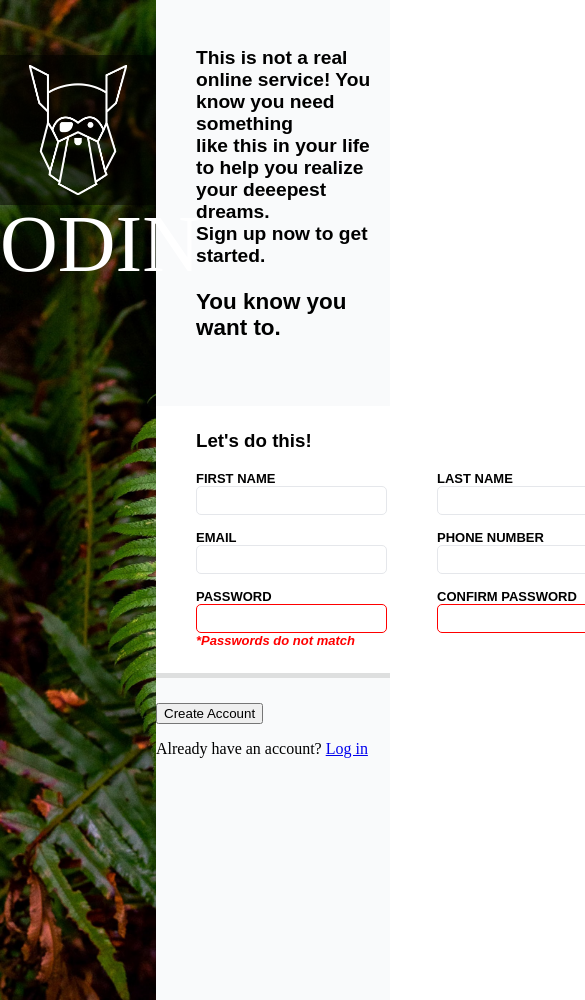
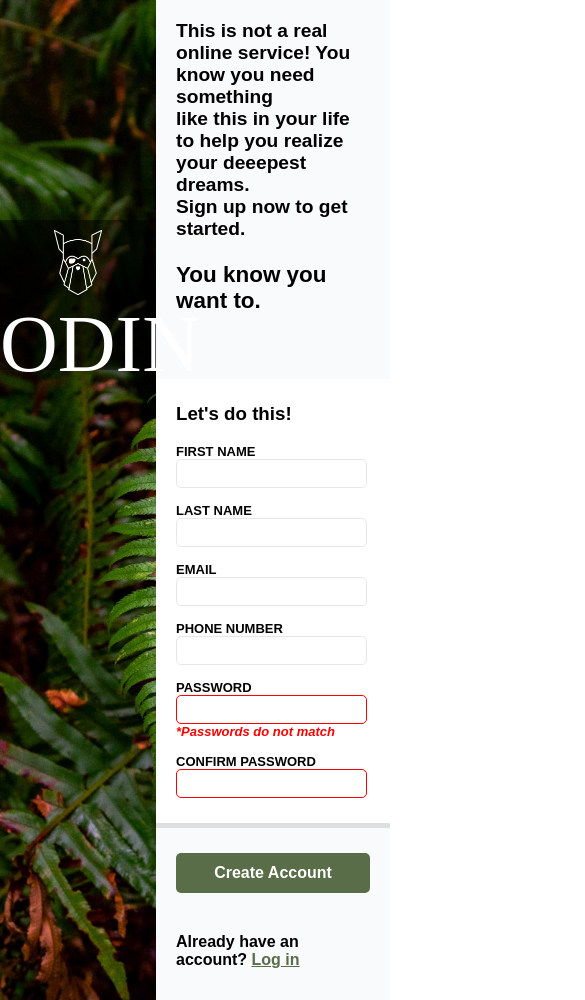
Before and after one commit to aliyusuf001/Week-One-Task, a plain HTML site: page index.html in a window 390 px wide. Shown: the top 1000 px of the page, 585 px wide, since content can reach past the window. Drawn offline with Linux system fonts and the light colour scheme.

Commit message:
Done with the basics

```diff
--- a/index.html
+++ b/index.html
@@ -61,8 +61,10 @@
                     </div>
                 </form>
             </div>
-            <button type="submit">Create Account</button>
-            <p>Already have an account? <a href="#">Log in</a></p>
+            <div class="submitsection">
+                <button type="submit">Create Account</button>
+                <p>Already have an account? <a href="#">Log in</a></p>
+            </div>
         </div>
     </main>
 </body>
--- a/style.css
+++ b/style.css
@@ -15,7 +15,7 @@ main{
 .sectiontext{
     background-color: rgba(000, 000, 000, 0.5);
     height: 13%;
-    margin-top: 35%;
+    margin-top: 220px;
     padding: 10px 0 10px 0;
     text-align: center;
     position: relative;
@@ -23,7 +23,6 @@ main{
 .sectiontext img{
     max-width: 100%;
     max-height: 100%;
-
 }
 .sectiontext span{
     font-family: Norse;
@@ -72,3 +71,50 @@ main{
     border: 3px solid blue;
     box-shadow: 2px 3px #DEDFDF;
 }
+.submitsection{
+    margin: 50px 0 0 40px;
+}
+.submitsection button{
+    height: 40px;
+    color: white;
+    border: none;
+    background-color: #596D48;
+    border-radius: 5px;
+    width: 30%;
+    font-family: Arial, Helvetica, sans-serif;
+    font-size: medium;
+    font-weight: 600;
+}
+.submitsection p{
+    font-weight: bold;
+    font-family: Arial, Helvetica, sans-serif;
+    margin-top: 40px;
+}
+.submitsection p a{
+    color: #596D48;
+}
+
+@media (max-width: 780px){
+
+    .formcontent{
+        display: block;
+    }
+    .description,.submitsection{
+        margin: 20px;
+    }
+    .formfield{
+        padding-left: 20px;
+    }
+    .submitsection button{
+        width: 100%;
+    }
+}
+@media (max-width: 575.98px){
+    .sectiontext span{
+        display: block;
+    }
+    .sectiontext img{
+        max-width: 50%;
+        max-height: 50%;
+    }
+}
```
